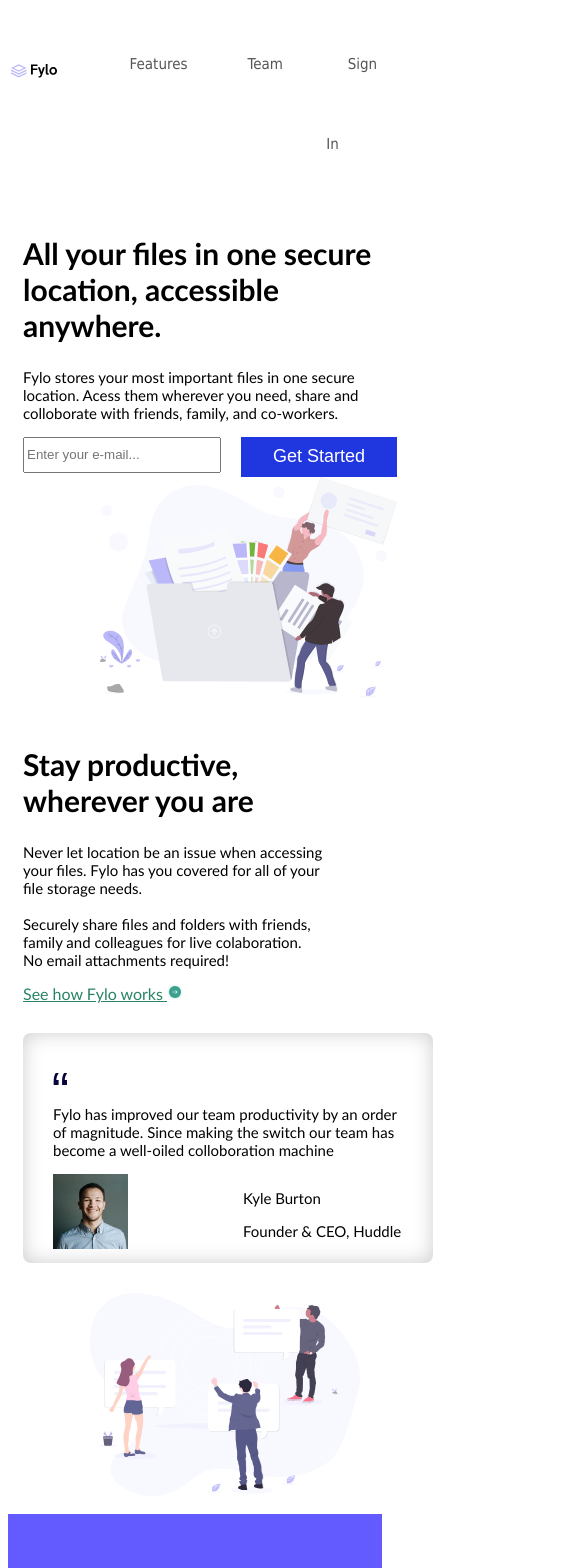
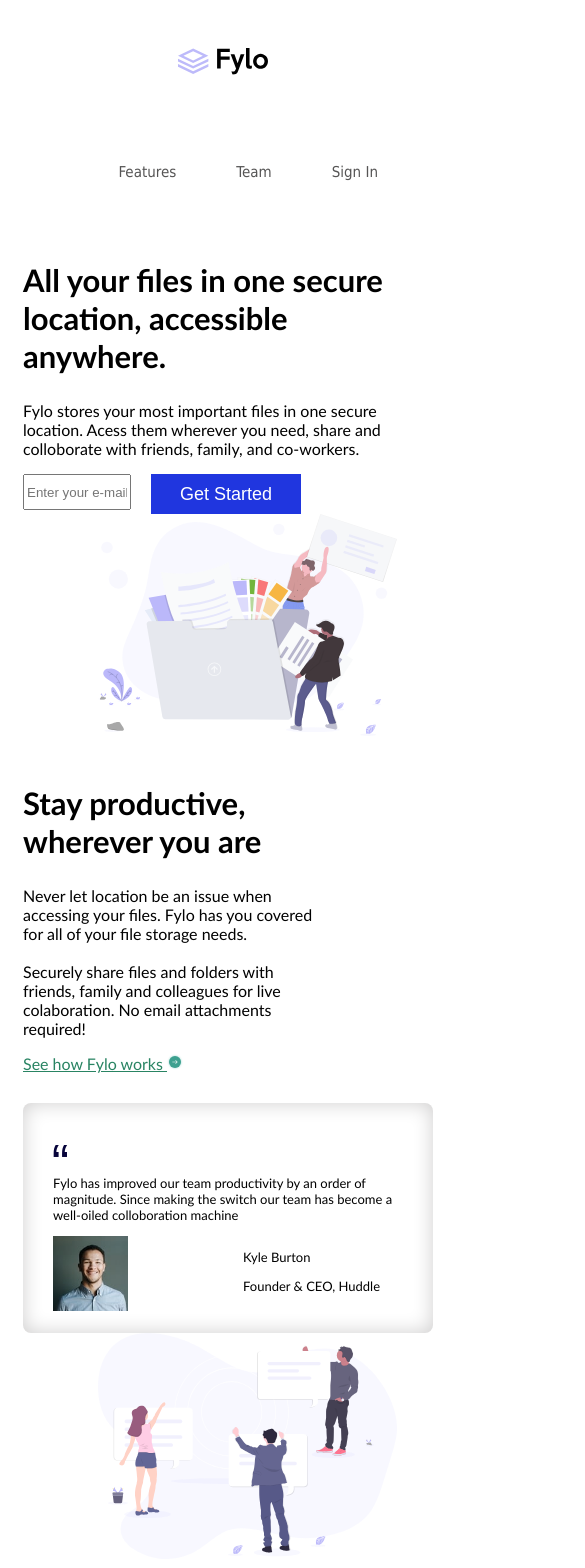
Before and after one commit to andreskamoreira/Projeto2-Responsividade, a React (Vite) app: page / in a window 390 px wide. Shown: the top 1568 px of the page, 585 px wide, since content can reach past the window. Built offline with nearby package versions, Linux system fonts and the light colour scheme.

Commit message:
atualizacao 3

```diff
--- a/src/components/Footer/Footer.jsx
+++ b/src/components/Footer/Footer.jsx
@@ -33,7 +33,7 @@
                             <p>example@fylo.com</p>
                         </div>
                 </div>
-                <div>
+                <div className={style.about}>
                     <nav>
                         <ul className={style.links}>
                             <li><a href="#">About Us</a></li>
--- a/src/components/Footer/Footer.module.css
+++ b/src/components/Footer/Footer.module.css
@@ -143,6 +143,14 @@
     .form{
         width: 400px;
     }
+
+    .infor{
+        width: 692px;
+    }
+    .about{
+        width: 300px;
+    }
+
 }
 
     @media (max-width: 426px) {
@@ -158,18 +166,10 @@
         }
 
         .infor{
-            margin: 0;
-            padding: 15px;
+            width: 350px;
+        }
+        .about{
+            width: 200px;
         }
 
-        .logo{
-            line-height: 30px;
-            width: 100px;
-            height: 200px;
-        }
-
-        .links{
-            line-height: 20px;
-            justify-content: 15px;
-        }
     }
--- a/src/components/Header/Header.module.css
+++ b/src/components/Header/Header.module.css
@@ -49,27 +49,21 @@
 @media (max-width: 426px){
 
     .nav{
-        display: flex;
-        justify-content: center;
-        align-items: center;
+        margin: 0;
+        padding: 0;
         width: 100%;
+        display: inline-block;
     }
 
     .logo{
-        height: 80px;
-        width: 80px;
-        margin: 0;
-        padding: 0;
-    }
-
-    .logo a{
-        width: 80%;
+        width: 100px;
+        margin: 25px 150px;
     }
 
     .menu{
-        padding: 0;
-        margin: 0;
-        position: left;
+        width: 400px;
+        font-size: small;
+
     }
 
 }
--- a/src/components/Sections/Section.module.css
+++ b/src/components/Sections/Section.module.css
@@ -89,13 +89,23 @@
 
     .text1{
         width: 100%;
+        padding: 0px;
     }
 
     .text1 h2{
-        font-size: 30px;
+        font-size: 31px;
     }
 
     .text1 p{
-        font-size: 15px;
+        font-size: 16px;
     }
+
+    .caixa{
+        width: 100px;
+    }
+
+    .buttom{
+        width: 150px;
+    }
+
 }
--- a/src/components/Sections/SectionTwo.module.css
+++ b/src/components/Sections/SectionTwo.module.css
@@ -105,36 +105,37 @@
         width: 300px;
     }
 
-    .card{
-        margin-bottom: 30px;
-    }
 }
 
 @media (max-width: 426px) {
 
     .sectionTwo{
          display: inline-block;
-         width: 90%;
-    }
-
-    .text1{
-       display: inline-block;
+         width: 100%;
     }
 
     .text1 h2{
-        font-size: 30px;
+        font-size: 31px;
     }
 
     .text1 p{
-        font-size: 15px;
+        font-size: 16px;
     }
 
-    .card{
-        font-size: 12px;
-
+    .cardimage{
+        display: flex;
+        justify-content: baseline;
+    }
+    .card p{
+        font-size: small;
     }
 
-    .img{
-        margin-bottom: 5px;
+    .cardimage p{
+        font-size: small;
+        gap: 0;
+    }
+
+    .founder{
+        width: 150px;
     }
 }
```
